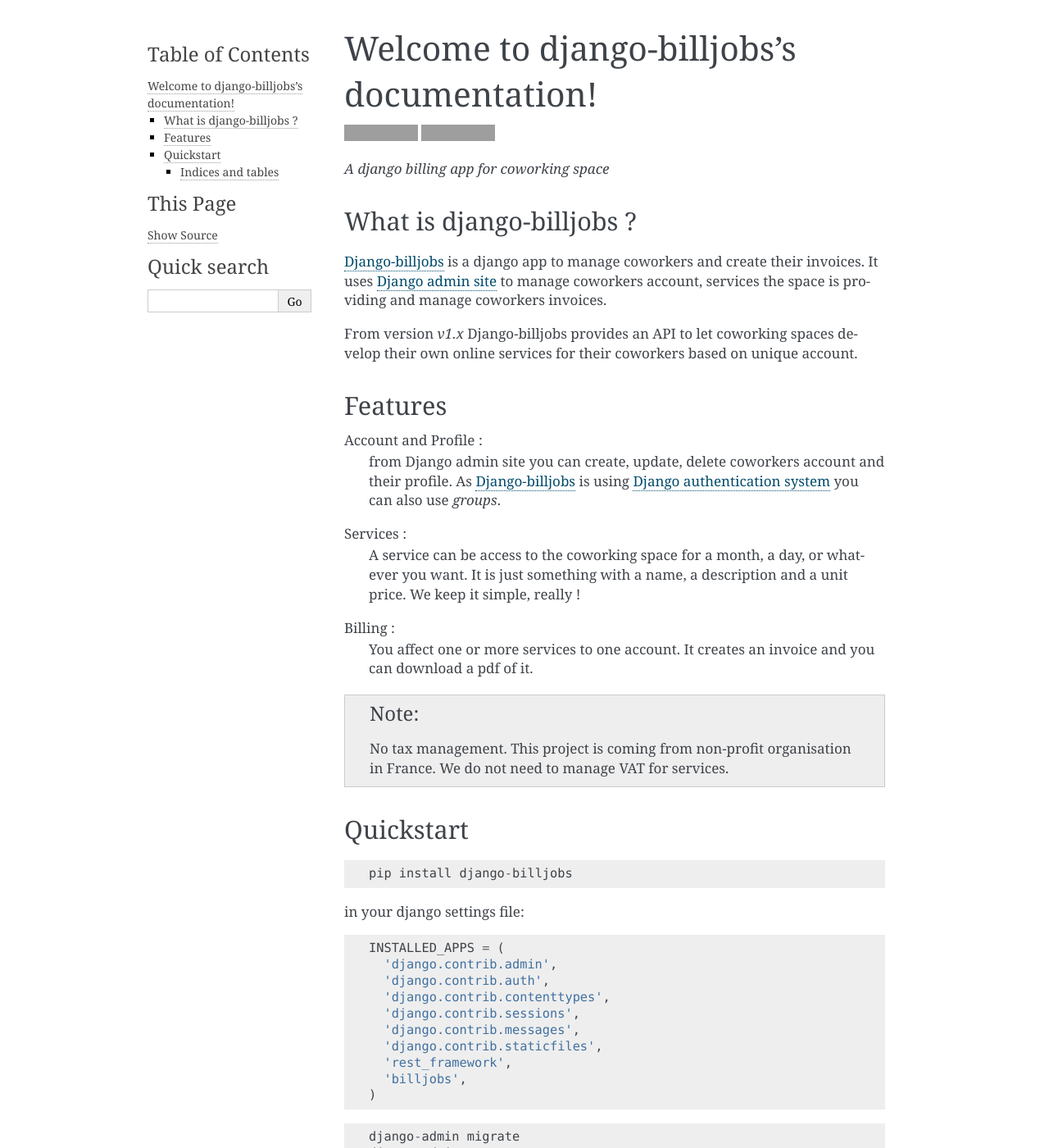
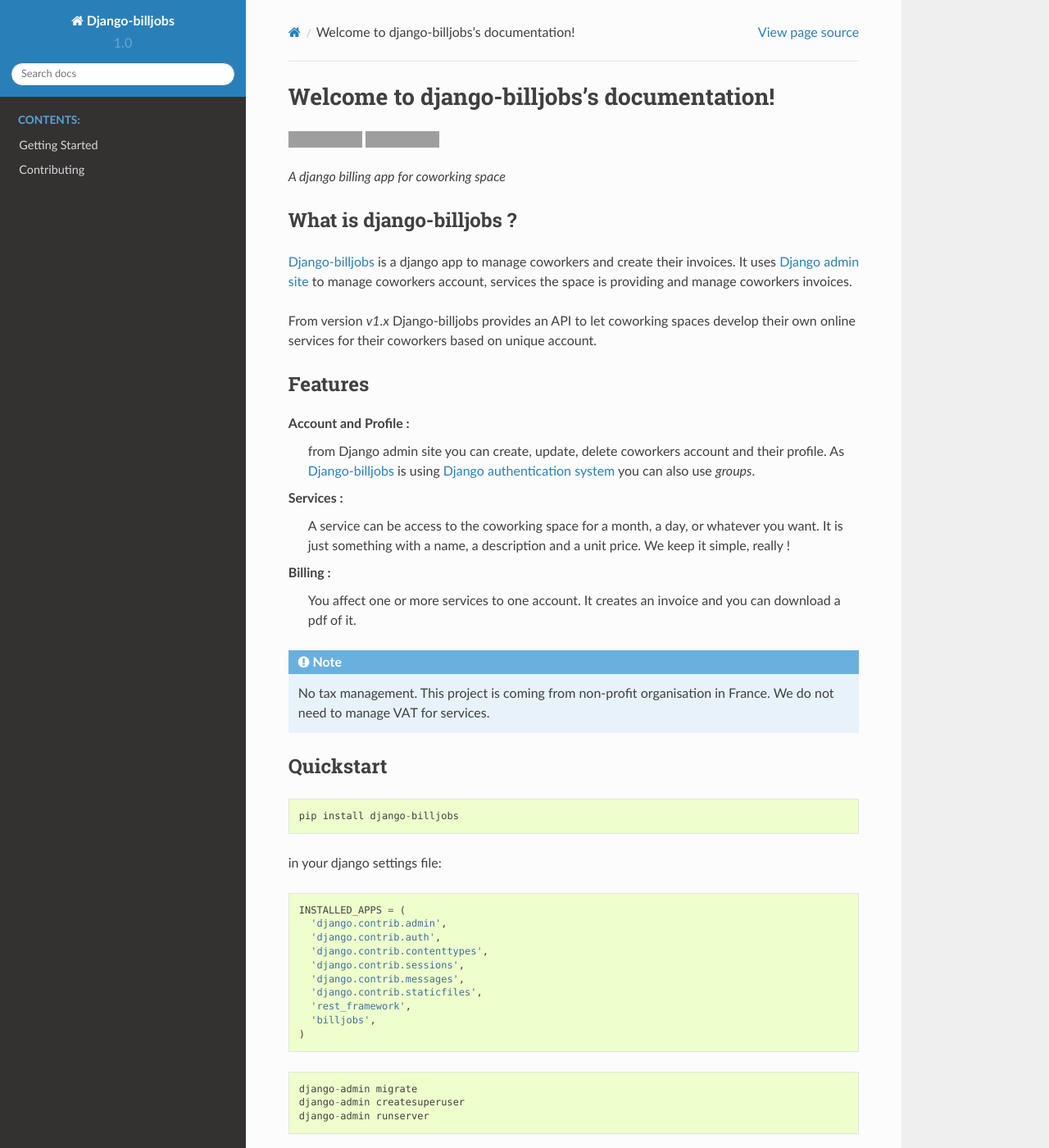
Before and after one commit to ioO/django-billjobs, a Sphinx documentation site: the page built from docs/source/index.rst, in a window 1280 px wide and 1400 px high. Shown: the whole window at 82% size. Built offline with Sphinx 7.4.7 and the Read the Docs theme 2.0.0, drawn with Linux system fonts in a browser that asks for light colours; some of the changed text lies outside the part shown; grey boxes are pictures that could not be loaded.

Commit message:
Use sphinx readthedocs theme

```diff
--- a/docs/source/conf.py
+++ b/docs/source/conf.py
@@ -17,9 +17,9 @@
 # add these directories to sys.path here. If the directory is relative to the
 # documentation root, use os.path.abspath to make it absolute, like shown here.
 #
-# import os
-# import sys
-# sys.path.insert(0, os.path.abspath('.'))
+import os
+import sys
+sys.path.insert(0, os.path.abspath('.'))
 
 
 # -- General configuration ------------------------------------------------
@@ -31,7 +31,8 @@
 # Add any Sphinx extension module names here, as strings. They can be
 # extensions coming with Sphinx (named 'sphinx.ext.*') or your custom
 # ones.
-extensions = ['sphinx.ext.autodoc',
+extensions = [
+    'sphinx.ext.autodoc',
     'sphinx.ext.coverage',
     'sphinx.ext.viewcode']
 
@@ -48,7 +49,7 @@
 master_doc = 'index'
 
 # General information about the project.
-project = 'django-billjobs'
+project = 'Django-billjobs'
 copyright = '2017, Lionel Chanson'
 author = 'Lionel Chanson'
 
@@ -85,7 +86,12 @@
 # The theme to use for HTML and HTML Help pages.  See the documentation for
 # a list of builtin themes.
 #
-html_theme = 'alabaster'
+on_rtd = os.environ.get('READTHEDOCS', None) == 'True'
+
+if not on_rtd:  # only import and set the theme if we're building docs locally
+    import sphinx_rtd_theme
+    html_theme = 'sphinx_rtd_theme'
+    html_theme_path = [sphinx_rtd_theme.get_html_theme_path()]
 
 # Theme options are theme-specific and customize the look and feel of a theme
 # further.  For a list of options available for each theme, see the
```
